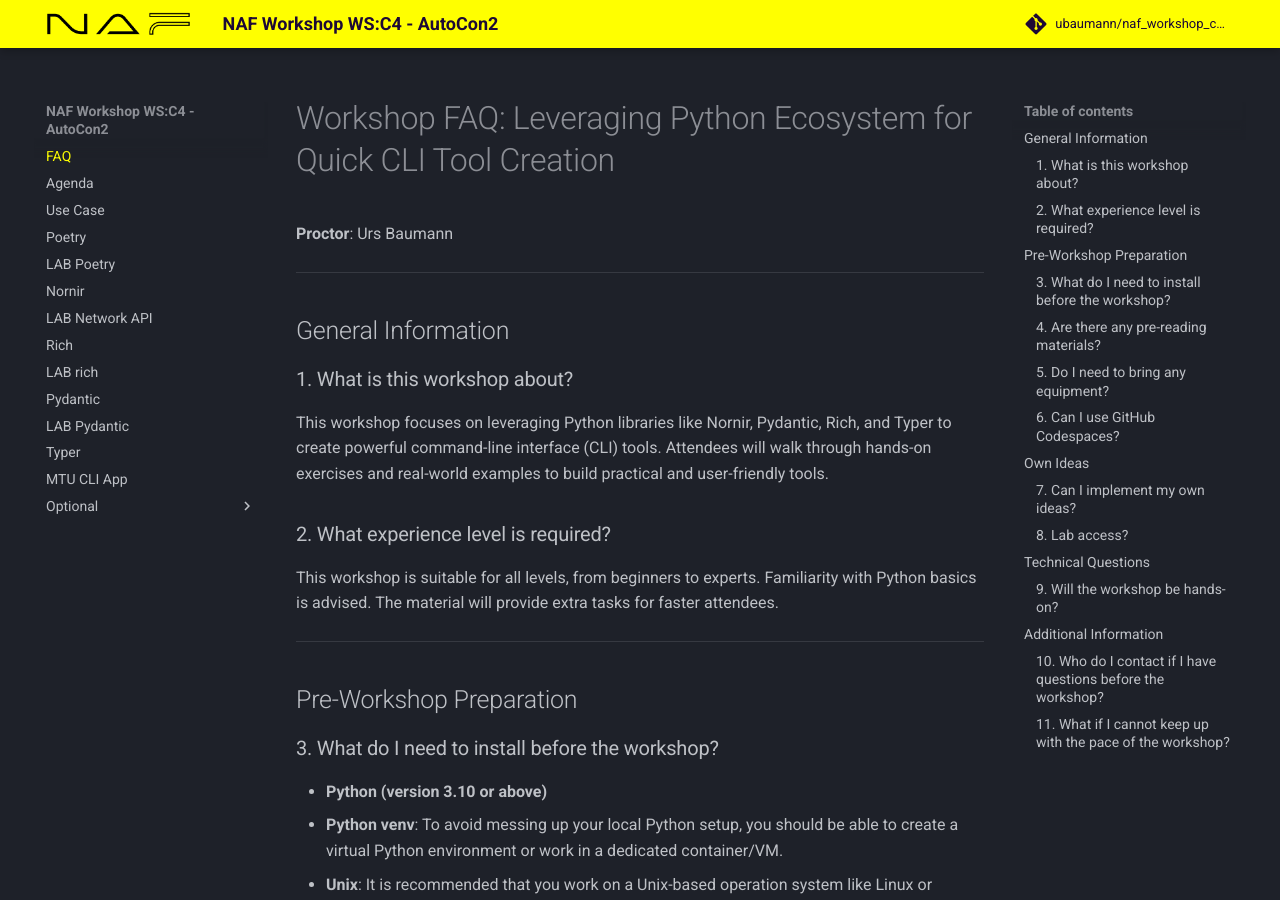
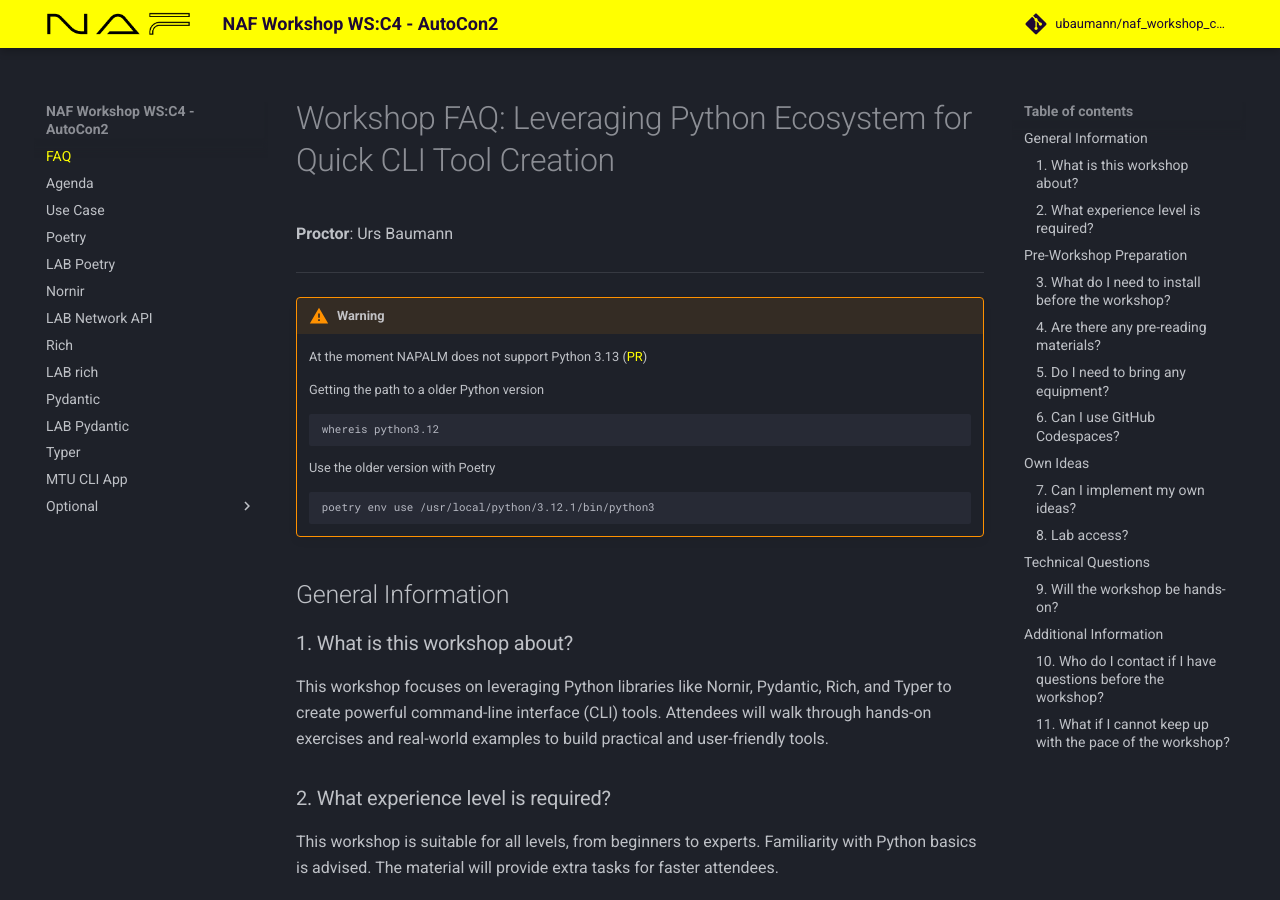
Before and after one commit to ubaumann/naf_workshop_cli_tool, an MkDocs documentation site: the page built from docs/index.md, in a window 1280 px wide and 900 px high. Built offline with MkDocs 1.6.1 and Material for MkDocs 9.7.7, drawn with Linux system fonts in a browser that asks for light colours; comment, search, counter and statistics services are not loaded.

Commit message:
Add python 3.13 warning

````diff
--- a/docs/index.md
+++ b/docs/index.md
@@ -2,6 +2,20 @@
 **Proctor**: Urs Baumann
 
 ---
+
+!!! warning
+
+    At the moment NAPALM does not support Python 3.13 ([PR](https://github.com/napalm-automation/napalm/pull/2137))
+
+    Getting the path to a older Python version
+    ```bash
+    whereis python3.12
+    ```
+
+    Use the older version with Poetry
+    ```bash
+    poetry env use /usr/local/python/3.12.1/bin/python3
+    ```
 
 ## General Information
 
````
Also changed, not shown: docs/cli_app.md (+0 -2 lines), docs/lab_rich.md (+3 -0 lines).
